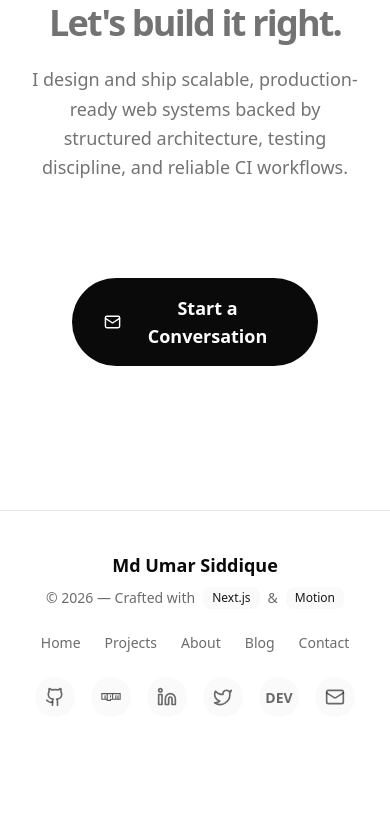
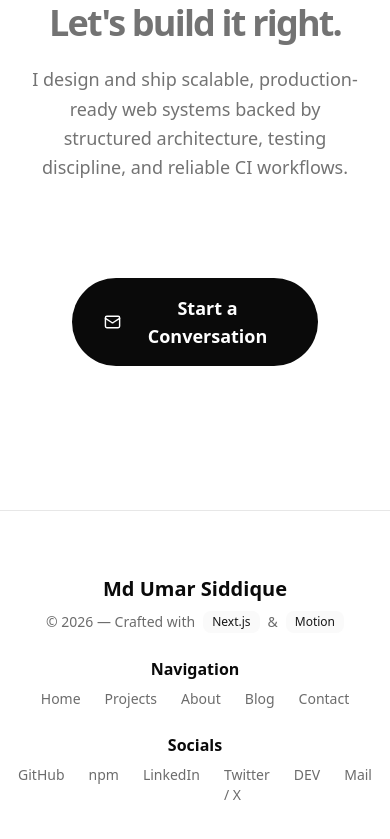
Before and after one commit to umarSiddique010/umarsiddique-portfolio, a Next.js app: page / in a window 390 px wide. Shown: the part 4898-5737 px from the top of the page. Before the commit the page ends 5615 px from the top, so only its background shows below. Built offline with nearby package versions, Linux system fonts and the light colour scheme.

Commit message:
refactor: update footer layout, headings, and link styling

```diff
--- a/components/footer/footer.tsx
+++ b/components/footer/footer.tsx
@@ -6,10 +6,10 @@ import clsx from 'clsx';
 
 export default function Footer() {
   return (
-    <footer className="w-full border-t border-accent-foreground/10 py-10 max-h-36">
+    <footer className="w-full border-t border-accent-foreground/10 py-16">
       <div className="max-w-6xl mx-auto px-5 flex flex-col md:flex-row justify-between items-center gap-6">
         <div className="flex flex-col items-center md:items-start">
-          <Link href="/" className="font-bold text-lg mb-2">
+          <Link href="/" className="font-bold text-xl mb-2">
             Md Umar Siddique
           </Link>
           <p className="text-sm text-foreground/60 flex flex-wrap items-center gap-2 justify-center md:justify-start">
@@ -47,20 +47,25 @@ export default function Footer() {
           </p>
         </div>
 
+        <div className="flex flex-col items-center md:items-start">
+          <h2 className="font-semibold text-md mb-2">Navigation</h2>
           <ul className="flex gap-6 text-sm font-medium text-foreground/60">
             {navLinks.map((link) => (
               <li key={link.href}>
                 <Link
                   href={link.href}
-                className="hover:text-foreground transition-colors group"
+                  className="text-sm font-medium text-foreground/60 hover:text-foreground transition-colors hover:underline duration-300 ease-in-out group"
                 >
                   {link.title}
                 </Link>
               </li>
             ))}
           </ul>
+        </div>
 
-        <ul className="flex gap-4">
+        <div className="flex flex-col items-center md:items-start">
+          <h2 className="font-semibold text-md mb-2">Socials</h2>
+          <ul className="flex gap-6 text-sm font-medium text-foreground/60">
             {socialLinks.map((link) => (
               <li key={link.href}>
                 <Link
@@ -69,18 +74,18 @@ export default function Footer() {
                   rel="noopener noreferrer"
                   aria-label={link.title}
                   className={clsx(
-                  'flex items-center justify-center w-10 h-10 rounded-full bg-accent/50 text-foreground/60 hover:bg-accent hover:scale-110 transition-all duration-300 border border-transparent hover:border-accent-foreground/10 group',
-                  link.color,
+                    'text-sm font-medium text-foreground/60 hover:text-foreground transition-colors hover:underline duration-300 ease-in-out group',
                   )}
                 >
                   <span className="shrink-0 transition-transform duration-300 ease-out group-hover:-translate-y-1">
-                  {link.icon}
+                    {link.title}
                   </span>
                 </Link>
               </li>
             ))}
           </ul>
         </div>
+      </div>
     </footer>
   );
 }
```
Lines whose indentation alone changed are shown as unchanged.
